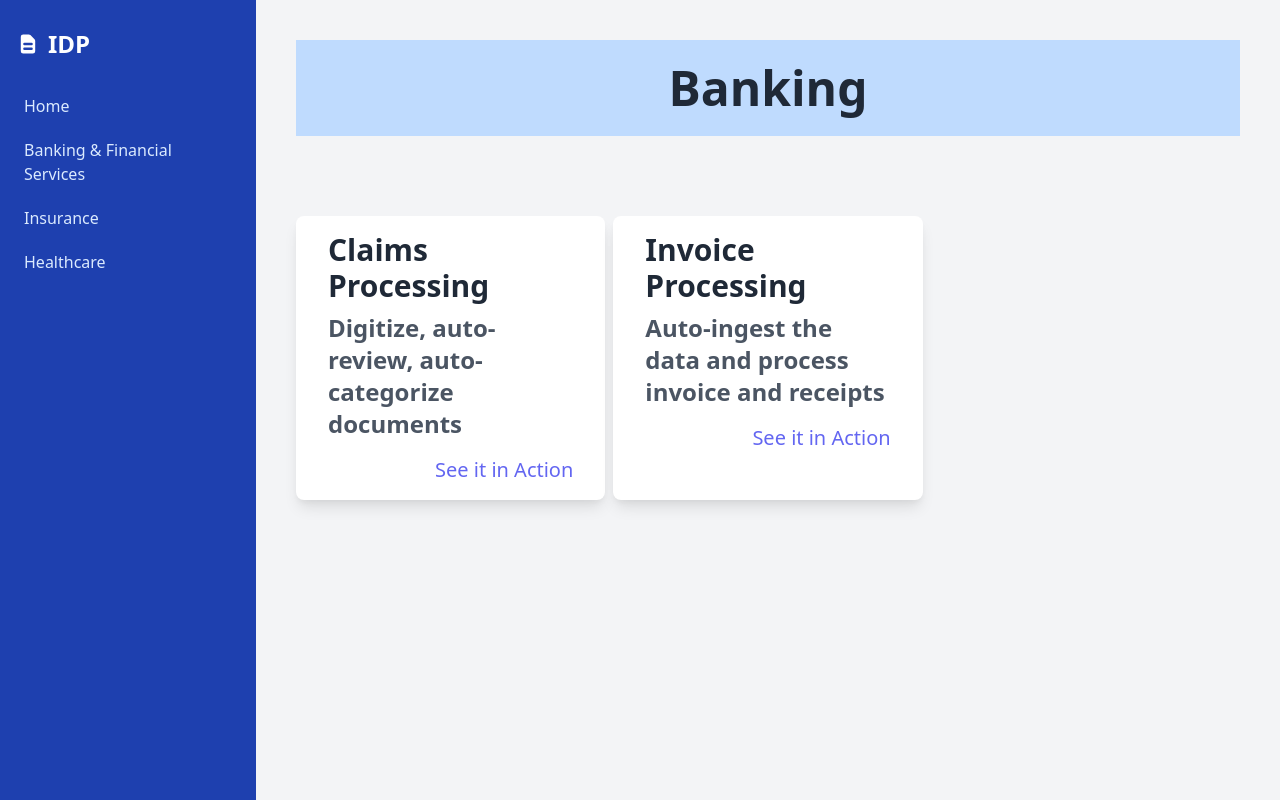
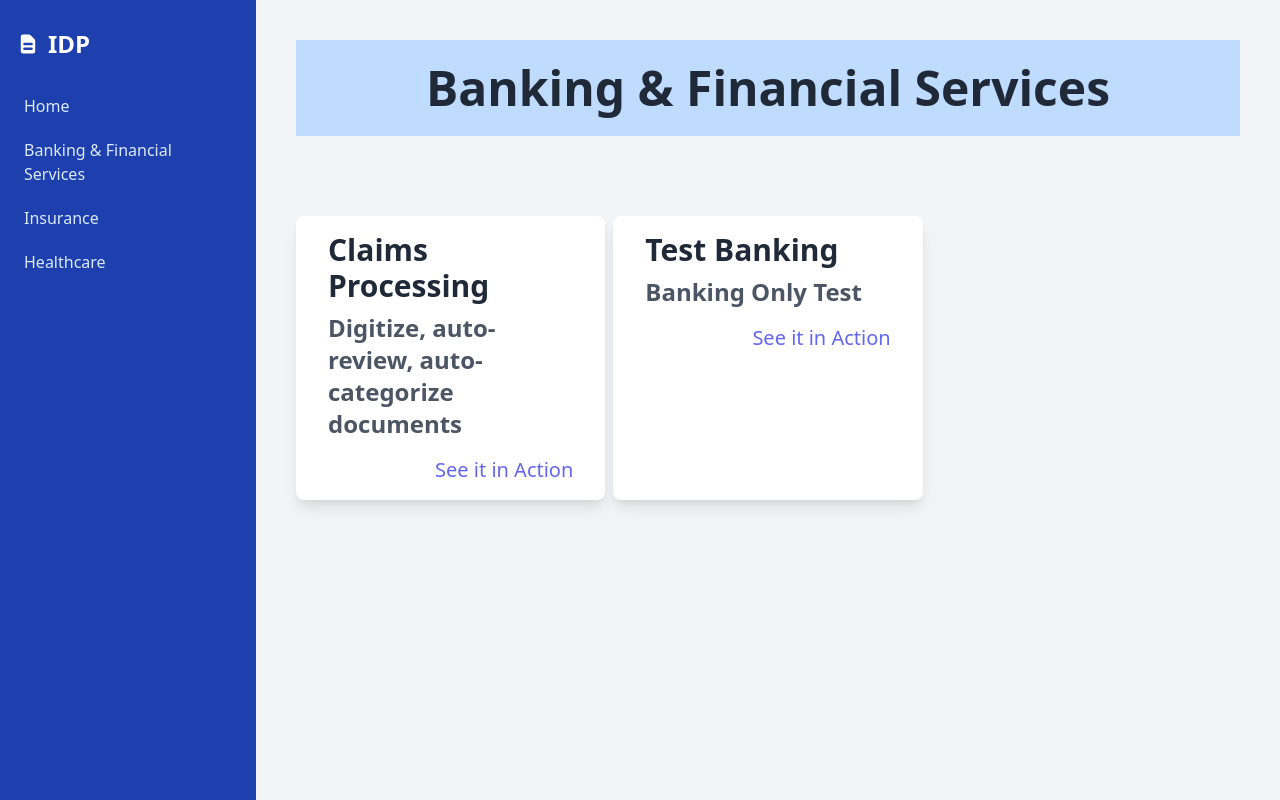
Before and after one commit to tcondello/idp-react-amplify, a React (Create React App) app: page /banking in a window 1280 px wide. Built offline with nearby package versions, Linux system fonts and the light colour scheme.

Commit message:
refactored all views and routes and use cases into the config file

```diff
--- a/src/App.js
+++ b/src/App.js
@@ -1,6 +1,9 @@
 import React from 'react';
-import routes from './config/routing/routes'
+import industries_array from "./config/industries"
+import Homepage from "./components/views/homepage";
 import Sidenav from './components/sidenav'
+import UseCaseCards from "./components/views/useCase_cards";
+
 
 import {
     BrowserRouter as Router,
@@ -14,11 +17,12 @@ function App() {
       <div className="bg-gray-100">
           <Router>
               <div className="relative min-h-screen md:flex">
-                  <Sidenav />
+                  <Sidenav routes={industries_array}/>
                   <div className="p-10 text-2xl font-bold flex-1">
                       <Switch>
-                          {routes.map((route) => (
-                              <Route key={route.path} path={route.path} component={route.component} />
+                          <Route exact path="/" render={() => <Homepage routes={industries_array}/>} />
+                          {industries_array.map((route) => (
+                              <Route key={route.path} path={route.path} render={() => <UseCaseCards name={route.name}/>} />
                           ))}
                       </Switch>
                   </div>
--- a/src/components/sidenav.js
+++ b/src/components/sidenav.js
@@ -1,8 +1,7 @@
 import React from "react";
 import {Link} from "react-router-dom";
-import routes from "../config/routing/routes";
 
-function Sidenav() {
+function Sidenav(props) {
     return (
         <>
             {/*sidebar*/}
@@ -21,7 +20,7 @@ function Sidenav() {
                 <nav>
                     <Link to="/"
                           className="block py-2.5 px-4 hover:bg-blue-700 hover:text-white rounded transition duration-200">Home</Link>
-                    {routes.filter(route => route.name !== 'Home').map(filteredRoute =>
+                    {props.routes.filter(route => route.name !== 'Home').map(filteredRoute =>
                         <Link key={filteredRoute.path} to={filteredRoute.path}
                               className="block py-2.5 px-4 hover:bg-blue-700 hover:text-white rounded transition duration-200">{filteredRoute.name}</Link>
                     )}
--- a/src/components/views/banking.js
+++ /dev/null
@@ -1,46 +0,0 @@
-import React from 'react';
-
-const useCase_list = [
-    {
-        name: 'Claims Processing',
-        description: 'Digitize, auto-review, auto-categorize documents',
-        path: '/'
-    },
-    {
-        name: 'Invoice Processing',
-        description: 'Auto-ingest the data and process invoice and receipts',
-        path: '/'
-    }
-]
-
-function Banking() {
-    return (
-        <>
-            <div className="bg-blue-200 py-6 flex items-center justify-center min-w-screen px-4">
-                <p className="text-5xl text-gray-800">Banking</p>
-            </div>
-            <div className="grid grid-cols-1 md:grid-cols-3 gap-x-2 gap-y-4 h-24">
-                {useCase_list.map((useCase,i) =>
-                    <div key={i} className="max-w-md py-4 px-8 bg-white shadow-lg rounded-lg my-20">
-                        <div>
-                            <h2 className="text-gray-800 text-3xl font-semibold">
-                                {useCase.name}
-                            </h2>
-                            <p className="mt-2 text-gray-600">
-                                {useCase.description}
-                            </p>
-                        </div>
-                        <div className="flex justify-end mt-4">
-                            <a href={useCase.path} className="text-xl font-medium text-indigo-500">
-                                See it in Action
-                            </a>
-                        </div>
-                    </div>
-
-                )}
-            </div>
-        </>
-    );
-}
-
-export default Banking;
--- a/src/components/views/homepage.js
+++ b/src/components/views/homepage.js
@@ -1,15 +1,14 @@
 import React from 'react';
-import routes from "../../config/routing/routes";
-import {BrowserRouter as Router, Link} from "react-router-dom";
 
-function Homepage(){
+//THIS IS DIFFERENT FROM MY VIEWS DONT FORGET
+function Homepage(props){
     return (
         <>
             <div className="bg-blue-200 py-6 flex items-center justify-center min-w-screen px-4">
                 <p className="text-5xl text-gray-800">Pick Your Industry</p>
             </div>
             <div className="grid grid-cols-1 md:grid-cols-3 gap-x-2 gap-y-4 h-24">
-                {routes.filter(route => route.name != 'Home').map(filteredRoute =>
+                {props.routes.map(filteredRoute =>
                     <div key={filteredRoute.path} className="max-w-md py-4 px-8 bg-white shadow-lg rounded-lg my-20">
                         <div>
                             <h2 className="text-gray-800 text-3xl font-semibold">
--- a/src/components/views/index.js
+++ /dev/null
@@ -1,8 +0,0 @@
-import banking from "./banking"
-import healthcare from "./healthcare"
-import insurance from "./insurance"
-import homepage from "./homepage"
-
-export default {
-    homepage, banking, healthcare, insurance
-}
--- a/src/components/views/insurance.js
+++ /dev/null
@@ -1,54 +0,0 @@
-import React from 'react';
-
-const useCase_list = [
-    {
-        name: 'Claims Processing',
-        description: 'Digitize, auto-review, auto-categorize documents',
-        path: '/',
-        tag: ['insurance']
-    },
-    {
-        name: 'Invoice Processing',
-        description: 'Auto-ingest the data and process invoice and receipts',
-        path: '/',
-        tag: ['insurance']
-    },
-    {
-        name: 'Customer Onboarding',
-        description: 'Auto-ingest the data and process invoice and receipts',
-        path: '/',
-        tag: ['insurance']
-    }
-]
-
-function Insurance() {
-    return (
-        <>
-            <div className="bg-blue-200 py-6 flex items-center justify-center min-w-screen px-4">
-                <p className="text-5xl text-gray-800">Insurance</p>
-            </div>
-            <div className="grid grid-cols-1 md:grid-cols-3 gap-x-2 gap-y-4 h-24">
-                {useCase_list.map((useCase,i) =>
-                    <div key={i} className="max-w-md py-4 px-8 bg-white shadow-lg rounded-lg my-20">
-                        <div>
-                            <h2 className="text-gray-800 text-3xl font-semibold">
-                                {useCase.name}
-                            </h2>
-                            <p className="mt-2 text-gray-600">
-                                {useCase.description}
-                            </p>
-                        </div>
-                        <div className="flex justify-end mt-4">
-                            <a href={useCase.path} className="text-xl font-medium text-indigo-500">
-                                See it in Action
-                            </a>
-                        </div>
-                    </div>
-
-                )}
-            </div>
-        </>
-    );
-}
-
-export default Insurance;
--- a/src/components/views/healthcare.js
+++ b/src/components/views/useCase_cards.js
@@ -1,37 +1,25 @@
 import React from 'react';
+import useCase_array from '../../config/useCases'
 
-const useCase_list = [
-    {
-        name: 'Claims Processing',
-        description: 'Digitize, auto-review, auto-categorize documents',
-        path: '/'
-    },
-    {
-        name: 'Invoice Processing',
-        description: 'Auto-ingest the data and process invoice and receipts',
-        path: '/'
-    }
-]
-
-function Healthcare() {
+function UseCaseCards(props) {
     return (
         <>
             <div className="bg-blue-200 py-6 flex items-center justify-center min-w-screen px-4">
-                <p className="text-5xl text-gray-800">Healthcare</p>
+                <p className="text-5xl text-gray-800">{props.name}</p>
             </div>
             <div className="grid grid-cols-1 md:grid-cols-3 gap-x-2 gap-y-4 h-24">
-                {useCase_list.map((useCase,i) =>
-                    <div key={i} className="max-w-md py-4 px-8 bg-white shadow-lg rounded-lg my-20">
+                {useCase_array.filter(useCase => useCase.tag.includes(props.name)).map(filteredTag =>
+                    <div key={filteredTag.name} className="max-w-md py-4 px-8 bg-white shadow-lg rounded-lg my-20">
                         <div>
                             <h2 className="text-gray-800 text-3xl font-semibold">
-                                {useCase.name}
+                                {filteredTag.name}
                             </h2>
                             <p className="mt-2 text-gray-600">
-                                {useCase.description}
+                                {filteredTag.description}
                             </p>
                         </div>
                         <div className="flex justify-end mt-4">
-                            <a href={useCase.path} className="text-xl font-medium text-indigo-500">
+                            <a href={filteredTag.path} className="text-xl font-medium text-indigo-500">
                                 See it in Action
                             </a>
                         </div>
@@ -43,5 +31,4 @@ function Healthcare() {
     );
 }
 
-
-export default Healthcare;
+export default UseCaseCards;
--- /dev/null
+++ b/src/config/industries.js
@@ -0,0 +1,17 @@
+
+const industries_array = [
+    {
+        name: 'Banking & Financial Services',
+        path: '/banking'
+    },
+    {
+        path: '/insurance',
+        name: 'Insurance'
+    },
+    {
+        path: '/healthcare',
+        name: 'Healthcare'
+    }
+]
+
+export default industries_array
--- a/src/config/routing/routes.js
+++ /dev/null
@@ -1,27 +0,0 @@
-import views from "../../components/views"
-
-const home_route = {
-    path: '/',
-    component: views.homepage,
-    name: 'Home'
-};
-
-const banking_route = {
-    path: '/banking',
-    component: views.banking,
-    name: 'Banking & Financial Services'
-};
-
-const insurance_route = {
-    path: '/insurance',
-    component: views.insurance,
-    name: 'Insurance'
-};
-
-const healthcare_route = {
-    path: '/healthcare',
-    component: views.healthcare,
-    name: 'Healthcare'
-};
-
-export default [banking_route, insurance_route, healthcare_route, home_route]
--- /dev/null
+++ b/src/config/useCases.js
@@ -0,0 +1,35 @@
+
+const useCase_array = [
+    {
+        name: 'Claims Processing',
+        description: 'Digitize, auto-review, auto-categorize documents',
+        path: '/',
+        tag: ['Banking & Financial Services', 'Insurance']
+    },
+    {
+        name: 'Invoice Processing',
+        description: 'Auto-ingest the data and process invoice and receipts',
+        path: '/',
+        tag: ['Insurance']
+    },
+    {
+        name: 'Customer Onboarding',
+        description: 'Auto-ingest the data and process invoice and receipts',
+        path: '/',
+        tag: ['Insurance']
+    },
+    {
+        name: 'Test Banking',
+        description: 'Banking Only Test',
+        path: '/',
+        tag: ['Banking & Financial Services']
+    },
+    {
+        name: 'Test Healthcare',
+        description: 'Healthcare Only Test',
+        path: '/',
+        tag: ['Healthcare']
+    }
+]
+
+export default useCase_array
```
